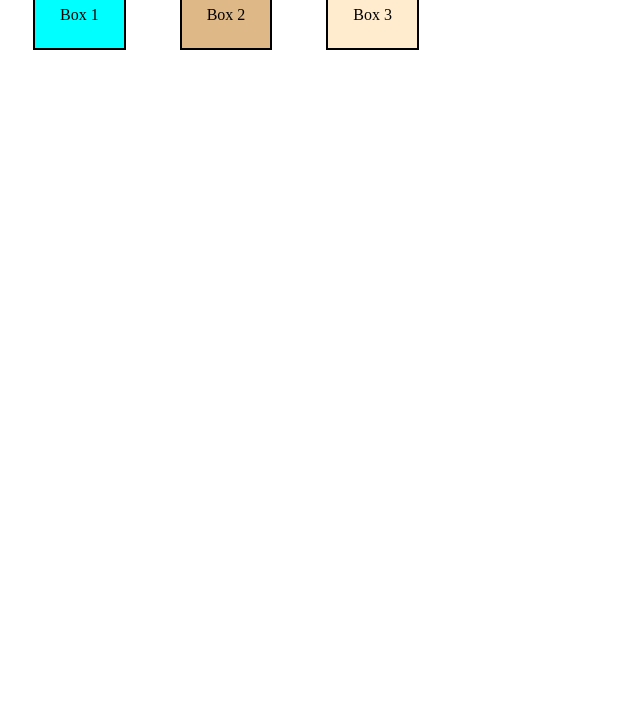
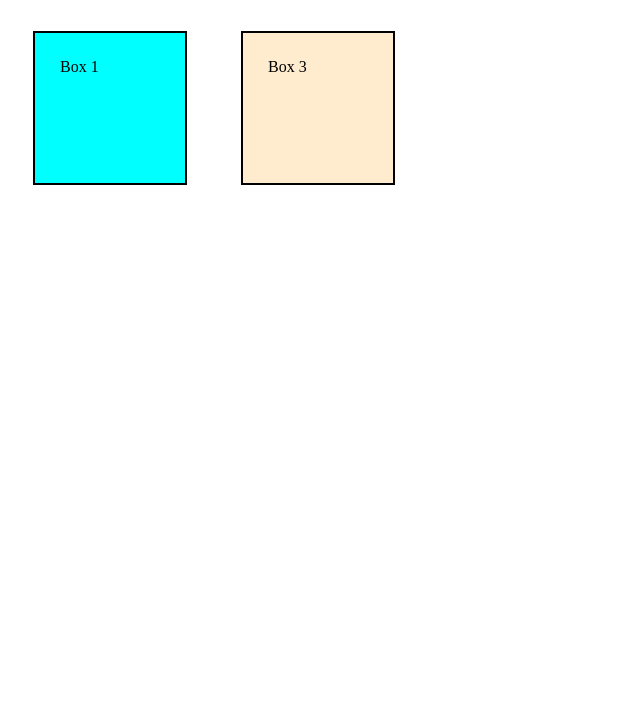
Before and after one commit to zeeshanmcp12/learn-css, a plain HTML site: page index.html in a window 1280 px wide. Shown: the part 74-800 px from the top of the page, without its empty margins (0-640 px from the left). Drawn offline with Linux system fonts and the light colour scheme.

Commit message:
complete display with code and notes

```diff
--- a/style.css
+++ b/style.css
@@ -86,7 +86,7 @@
     padding: 25px;
     border: 2px solid black;
     background-color: aqua;
-    display: inline;
+    display: inline-block;
 }
 
 #box-two {
@@ -96,9 +96,7 @@
     padding: 25px;
     border: 2px solid black;
     background-color: burlywood;
-    display: inline;
-
-
+    display: none;
 }
 
 #box-three {
@@ -108,6 +106,5 @@
     padding: 25px;
     border: 2px solid black;
     background-color: blanchedalmond;
-    display: inline;
-
+    display: inline-block;
 }
```
Also changed, not shown: 1 other file.
